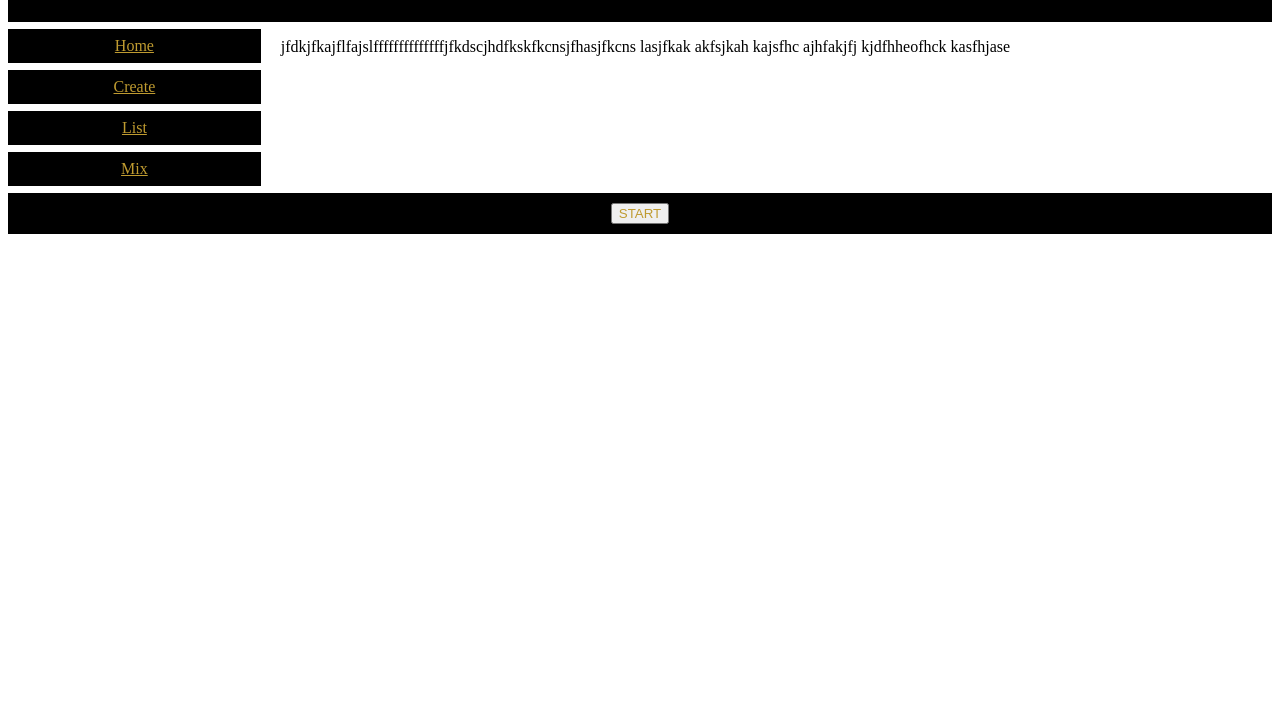
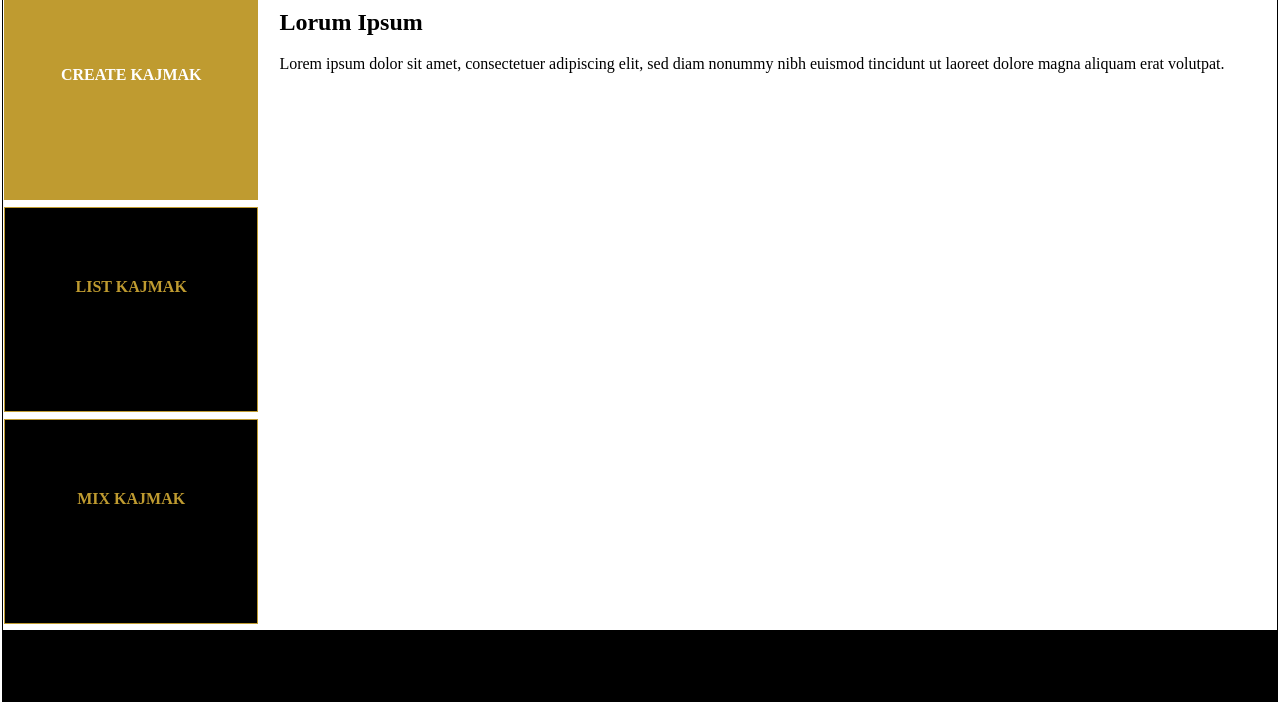
Before and after one commit to Stevalica/Crypto-kajmak-New, a plain HTML site: page kajmak-app/client/index.html at #!/createKajmak in a window 1280 px wide. Shown: the part 96-800 px from the top of the page. Drawn offline with nearby package versions, Linux system fonts and the light colour scheme; some packages are replaced by stand-ins of ours.

Commit message:
Front-end

```diff
--- /dev/null
+++ b/kajmak-app/client/app.js
@@ -0,0 +1,25 @@
+'use strict';
+
+var app = angular.module("application", ["ngRoute"]);
+app.config(function($routeProvider) {
+    $routeProvider
+    .when("/", {
+        templateUrl : "home.html",
+        controller: "homeCtrl"
+    })
+    .when("/createKajmak", {
+        templateUrl : "createKajmak.html"
+    })
+    .when("/listKajmak", {
+        templateUrl : "listKajmak.html"
+    })
+    .when("/mixKajmak", {
+        templateUrl : "mixKajmak.html"
+    });
+});
+
+app.controller("homeCtrl", function($scope) {
+    $scope.start = function() {
+        console.log("kliknuto");
+    }
+});
--- /dev/null
+++ b/kajmak-app/client/createKajmak.css
@@ -0,0 +1,44 @@
+.container {
+    border: solid white 1px;
+    height: 90%;
+    overflow: auto;
+}
+
+.menu {
+    float:left;
+    width:20%;
+    text-align:center;
+    height: 100%;
+  }
+
+.menu a {
+    background-color:black;
+    border: solid #bf9b30 1px;
+    padding-top: 70px;
+    margin-top:7px;
+    display:block;
+    width:100%;
+    color:#bf9b30;
+    text-transform: uppercase;
+    text-decoration: none;
+    font-weight: bold;
+    height: 32%;
+  }
+
+.menu a.active {
+    background-color: #bf9b30;
+    color: white;
+}
+
+.main {
+    float:left;
+    border: solid white 1px;
+    width:80%;
+    padding:0 20px;
+    height: 100%;
+  }
+
+.footer {
+    background-color: black;
+    height: 10%;
+}
--- /dev/null
+++ b/kajmak-app/client/createKajmak.html
@@ -0,0 +1,13 @@
+<link rel="stylesheet" type="text/css" href="createKajmak.css">
+<div class="container">
+    <div class="menu">
+        <a class="active" href="#!createKajmak">create kajmak</a>
+        <a href="#!listKajmak">list kajmak</a>
+        <a href="#!mixKajmak">mix kajmak</a>
+    </div>
+
+    <div class="main">
+        <h2>Lorum Ipsum</h2>
+        <p>Lorem ipsum dolor sit amet, consectetuer adipiscing elit, sed diam nonummy nibh euismod tincidunt ut laoreet dolore magna aliquam erat volutpat.</p>              </div>
+    </div>
+<div class="footer"></div>
--- /dev/null
+++ b/kajmak-app/client/home.css
@@ -0,0 +1,54 @@
+img {
+    height: 90%;
+    width: 100%;
+    border: solid black 1px;
+    margin-top: 7px;
+}
+
+.footer {
+    height: 10%;
+    background-color: black;
+    text-align: center;
+    margin-top: 2px;
+}
+
+button {
+    background-color: #bf9b30;
+    border: none;
+    color: black;
+    text-align: center;
+    font-size: 20px;
+    padding: 10px;
+    width: 60%;
+    margin-top: 4px;
+    transition: all 0.5s;
+    cursor: pointer;
+    box-shadow: 0 4px 8px 0 rgba(0, 0, 0, 0.2), 0 6px 20px 0 rgba(0, 0, 0, 0.19);
+    text-transform: uppercase;
+    font-weight: bold;
+  }
+
+button span {
+    cursor: pointer;
+    display: inline-block;
+    position: relative;
+    transition: 0.5s;
+  }
+
+button span:after {
+    content: '\00bb';
+    position: absolute;
+    opacity: 0;
+    top: 0;
+    right: -20px;
+    transition: 0.5s;
+  }
+
+button:hover span {
+    padding-right: 25px;
+}
+
+button:hover span:after {
+    opacity: 1;
+    right: 0;
+}
--- a/kajmak-app/client/index.css
+++ b/kajmak-app/client/index.css
@@ -1,46 +1,24 @@
 * {
-	box-sizing: border-box;
+    box-sizing: border-box;
 }
 
-.naslov {
-	background-color: black;
-	color: #bf9b30;
-	padding: 15px;
-	text-align: center;
+html, body {
+    width: 100%;
+    height: 100%;
+    margin: 0;
+    border: solid white 1px;
 }
 
-.nav {
-	overflow: auto;
+.header {
+    border: solid black 1px;
+    height: 10%;
+    text-align: center;
+    background-color: black;
+    color: #bf9b30;
 }
 
-.menu {
-	float: left;
-	width: 20%;
-	text-align: center;
+.ng-view {
+    height: 90%;
+    border: solid black 1px;
+    overflow: hidden;
 }
-
-.menu a {
-	background-color: black;
-	padding: 8px;
-	margin-top: 7px;
-	display: block;
-	width: 100%;
-	color: #bf9b30;
-}
-
-.main {
-	float: left;
-	width: 80%;
-	padding: 0 20px;
-}
-
-.dno {
-	background-color: black;
-	text-align: center;
-	padding: 10px;
-	margin-top: 7px;
-}
-
-button {
-	color: #bf9b30;
-}
--- a/kajmak-app/client/index.html
+++ b/kajmak-app/client/index.html
@@ -1,30 +1,19 @@
 <!DOCTYPE html>
 <html>
     <head>
-		<title>Hyperledger Fabric Kajmak Application</title>
+        <title>CryptoKajmak Application</title>
+        <meta name="viewport" content="width=device-width, initial-scale=1.0">
+
         <script src="https://ajax.googleapis.com/ajax/libs/angularjs/1.6.9/angular.min.js"></script>
         <script src="https://ajax.googleapis.com/ajax/libs/angularjs/1.6.9/angular-route.js"></script>
+        <script type="text/javascript" src="app.js"> </script>
 		<link rel="stylesheet" type="text/css" href="index.css">
     </head>
-	<body ng-app="application" ng-controller="appContoller">
-		<div class="naslov">
-			<h1>CryptoKajmak Application</h1>
-		</div>
-		<div class="nav">
-			<div class="menu">
-				<a href="#">Home</a>
-				<a href="#">Create</a>
-				<a href="#">List</a>
-				<a href="#">Mix</a>
+    <body ng-app="application">
+        <div class="header">
+            <h2>CryptoKajmak</h2>
         </div>
 
-			<div class="main">
-				<p>jfdkjfkajflfajslffffffffffffffjfkdscjhdfkskfkcnsjfhasjfkcns lasjfkak akfsjkah kajsfhc ajhfakjfj kjdfhheofhck kasfhjase</p>
-			</div>
-		</div>
-		<div class="dno">
-			<button> START </button>
-		 </div>
+        <div class="ng-view"></div>
     </body>
-	<script type="text/javascript" src="app.js"></script>
 </html>
--- /dev/null
+++ b/kajmak-app/client/listKajmak.css
@@ -0,0 +1,45 @@
+.container {
+    border: solid white 1px;
+    height: 90%;
+    overflow: auto;
+}
+
+.menu {
+    float:left;
+    width:20%;
+    text-align:center;
+    height: 100%;
+}
+
+.menu a {
+    background-color:black;
+    border: solid #bf9b30 1px;
+    padding-top: 70px;
+    margin-top:7px;
+    display:block;
+    width:100%;
+    color: #bf9b30;
+    text-transform: uppercase;
+    text-decoration: none;
+    font-weight: bold;
+    height: 32%;
+}
+
+
+.menu a.active {
+    background-color: #bf9b30;
+    color: white;
+}
+
+.main {
+    float:left;
+    border: solid white 1px;
+    width:80%;
+    padding:0 20px;
+    height: 100%;
+}
+
+.footer {
+    background-color: black;
+    height: 10%;
+}
--- /dev/null
+++ b/kajmak-app/client/mixKajmak.css
@@ -0,0 +1,44 @@
+.container {
+    border: solid white 1px;
+    height: 90%;
+    overflow: auto;
+}
+
+.menu {
+    float:left;
+    width:20%;
+    text-align:center;
+    height: 100%;
+  }
+
+.menu a {
+    background-color: black;
+    border: solid #bf9b30 1px;
+    padding-top: 70px;
+    margin-top:7px;
+    display:block;
+    width:100%;
+    color: #bf9b30;
+    text-transform: uppercase;
+    text-decoration: none;
+    font-weight: bold;
+    height: 32%;
+  }
+
+.menu a.active {
+    background-color: #bf9b30;
+    color: white;
+}
+
+.main {
+    float:left;
+    border: solid white 1px;
+    width:80%;
+    padding:0 20px;
+    height: 100%;
+  }
+
+.footer {
+    background-color: black;
+    height: 10%;
+}
```
Also changed, not shown: kajmak-app/client/home.html (added, +5 -0 lines), kajmak-app/client/listKajmak.html (added, +13 -0 lines), kajmak-app/client/mixKajmak.html (added, +13 -0 lines). Lines whose indentation alone changed are shown as unchanged.
